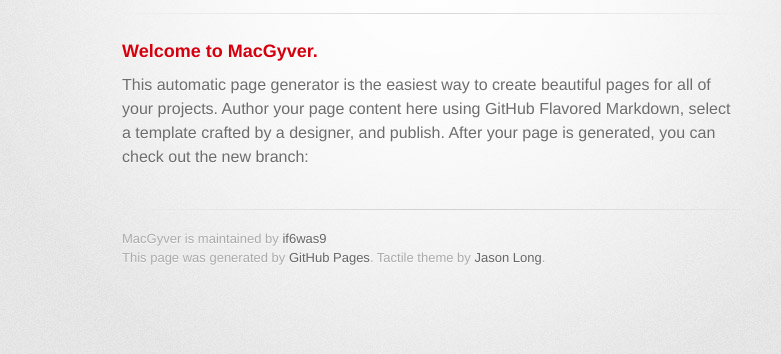
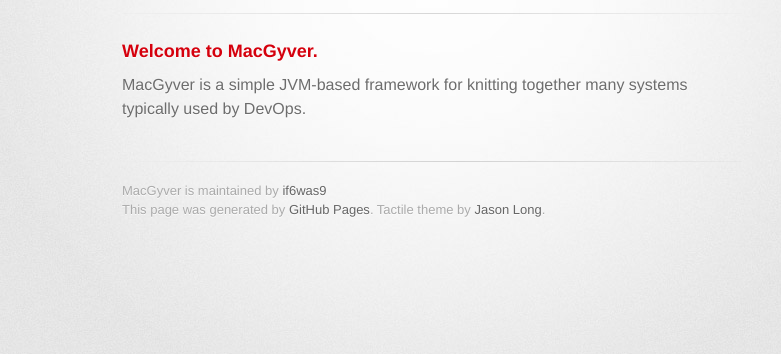
Before and after one commit to ashleychloe20/macgyver, a plain HTML site: page index.html in a window 1280 px wide. Shown: the part 160-514 px from the top of the page, without its empty margins (208-989 px from the left). Drawn offline with Linux system fonts and the light colour scheme; a web font is replaced by a local one.

Commit message:
Update index.html

```diff
--- a/index.html
+++ b/index.html
@@ -34,7 +34,7 @@
           <h3>
 <a name="welcome-to-github-pages" class="anchor" href="#welcome-to-github-pages"><span class="octicon octicon-link"></span></a>Welcome to MacGyver.</h3>
 
-<p>This automatic page generator is the easiest way to create beautiful pages for all of your projects. Author your page content here using GitHub Flavored Markdown, select a template crafted by a designer, and publish. After your page is generated, you can check out the new branch:</p>
+<p>MacGyver is a simple JVM-based framework for knitting together many systems typically used by DevOps.</p>
 <!--
 <pre><code>$ cd your_repo_root/repo_name
 $ git fetch origin
```
